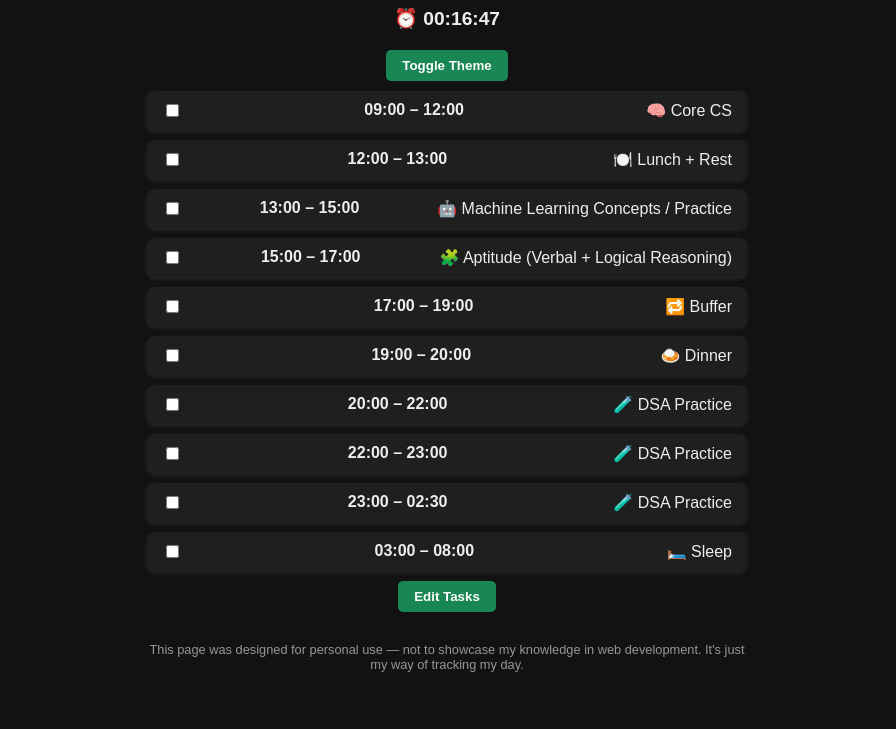
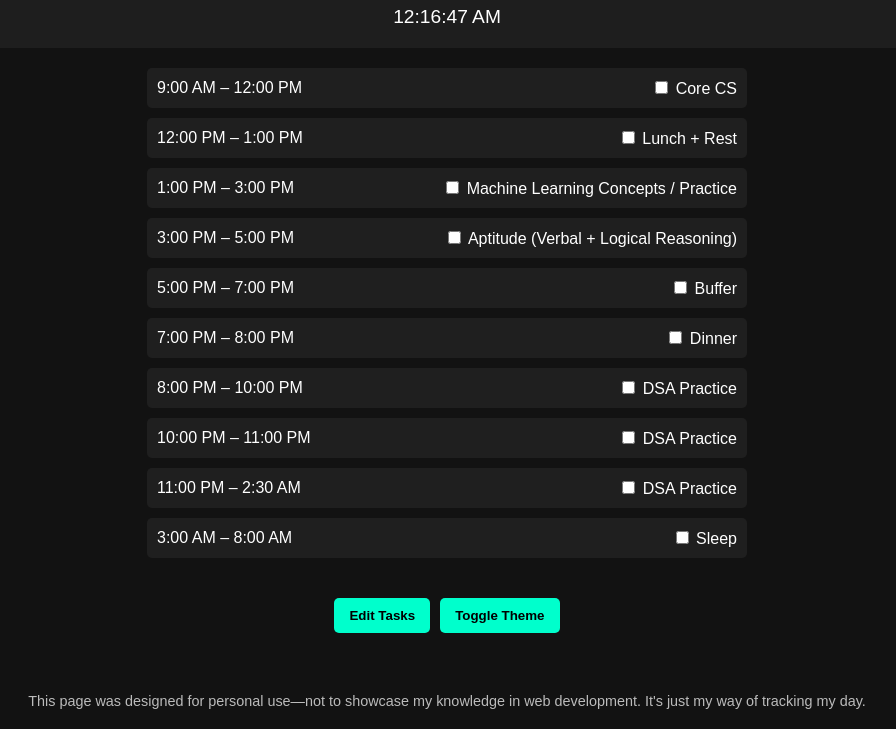
Before and after one commit to Abid1803/Schedule, a plain HTML site: page index.html in a window 1280 px wide. Shown: the part 94-823 px from the top of the page, without its empty margins (193-1089 px from the left). Before the commit the page ends 800 px from the top, so only its background shows below. Drawn offline with Linux system fonts and the light colour scheme.

Commit message:
Update index.html adjustments

```diff
--- a/index.html
+++ b/index.html
@@ -2,109 +2,111 @@
 <html lang="en">
 <head>
   <meta charset="UTF-8" />
-  <meta name="viewport" content="width=device-width, initial-scale=1.0"/>
-  <title>Live Daily Schedule</title>
+  <meta name="viewport" content="width=device-width, initial-scale=1.0" />
+  <title>My Daily Schedule</title>
   <style>
-    :root {
-      --bg-light: #f4f4f4;
-      --bg-dark: #121212;
-      --text-light: #333;
-      --text-dark: #eee;
-      --card-light: white;
-      --card-dark: #1f1f1f;
-      --highlight: #198754;
+    body {
+      font-family: Arial, sans-serif;
+      margin: 0;
+      padding: 0;
+      background-color: #121212;
+      color: #ffffff;
+      display: flex;
+      flex-direction: column;
+      align-items: center;
     }
 
-    body {
-      font-family: Arial, sans-serif;
+    header {
+      width: 100%;
       padding: 20px;
-      max-width: 600px;
-      margin: auto;
-      transition: background 0.3s, color 0.3s;
-    }
-
-    body.light {
-      background: var(--bg-light);
-      color: var(--text-light);
-    }
-
-    body.dark {
-      background: var(--bg-dark);
-      color: var(--text-dark);
-    }
-
-    h1 {
       text-align: center;
+      background-color: #1e1e1e;
+      position: sticky;
+      top: 0;
+      z-index: 1000;
     }
 
     .clock {
-      text-align: center;
       font-size: 1.2em;
-      margin-bottom: 20px;
-      font-weight: bold;
+      margin-top: 5px;
+    }
+
+    .schedule {
+      width: 90%;
+      max-width: 600px;
+      margin: 20px auto;
     }
 
     .task {
-      padding: 10px 15px;
-      margin: 10px 0;
-      border-radius: 8px;
       display: flex;
       justify-content: space-between;
       align-items: center;
-      transition: background 0.3s, box-shadow 0.3s;
-      flex-wrap: wrap;
+      background-color: #1f1f1f;
+      margin-bottom: 10px;
+      padding: 10px;
+      border-radius: 5px;
     }
 
-    .light .task {
-      background: var(--card-light);
-      box-shadow: 0 2px 4px rgba(0,0,0,0.1);
+    .task .time {
+      text-align: left;
+      flex: 1;
     }
 
-    .dark .task {
-      background: var(--card-dark);
-      box-shadow: 0 2px 4px rgba(255,255,255,0.1);
+    .task .activity {
+      text-align: right;
+      flex: 2;
     }
 
     .current {
-      border-left: 5px solid var(--highlight);
-      font-weight: bold;
+      background-color: #333333;
+      border: 2px solid #00ffcc;
     }
 
-    .time {
-      font-weight: bold;
+    .footer {
+      margin-top: 40px;
+      padding: 20px;
+      text-align: center;
+      color: #bbbbbb;
+      font-size: 0.9em;
     }
 
-    .toggle-btn, .save-btn, .edit-btn {
-      margin: 10px auto;
-      display: block;
-      padding: 8px 16px;
-      border: none;
-      border-radius: 5px;
-      background-color: #198754;
-      color: white;
-      cursor: pointer;
-      font-weight: bold;
+    .buttons {
+      margin-top: 10px;
+      display: flex;
+      justify-content: center;
+      gap: 10px;
     }
 
-    #editorContainer {
+    .hidden {
       display: none;
+    }
+
+    .edit-area {
+      width: 90%;
+      max-width: 600px;
       margin-top: 20px;
     }
 
     textarea {
       width: 100%;
-      height: 120px;
-      border-radius: 8px;
+      height: 200px;
       padding: 10px;
-      font-family: monospace;
-      font-size: 0.9em;
+      font-size: 1em;
+      background-color: #1f1f1f;
+      color: #fff;
+      border: 1px solid #555;
+      border-radius: 5px;
+      resize: vertical;
     }
 
-    footer {
-      margin-top: 30px;
-      text-align: center;
-      font-size: 0.8em;
-      opacity: 0.6;
+    button {
+      padding: 10px 15px;
+      background-color: #00ffcc;
+      border: none;
+      color: #000;
+      font-weight: bold;
+      border-radius: 5px;
+      cursor: pointer;
     }
 
     @media (max-width: 600px) {
@@ -112,156 +114,141 @@
         flex-direction: column;
         align-items: flex-start;
       }
+
+      .task .time, .task .activity {
+        text-align: left;
+        width: 100%;
+      }
     }
   </style>
 </head>
 <body>
-  <h1>📅 Your Live Schedule</h1>
-  <div class="clock" id="clock"></div>
-  <button class="toggle-btn" onclick="toggleTheme()">Toggle Theme</button>
-  <div id="schedule"></div>
-  <button class="edit-btn" onclick="toggleEditor()">Edit Tasks</button>
+  <header>
+    <h1>My Daily Schedule</h1>
+    <div class="clock" id="clock"></div>
+  </header>
+  <div class="schedule" id="schedule"></div>
 
-  <div id="editorContainer">
-    <textarea id="customTasks" placeholder='Edit tasks here (format: "start - end - task")'>09:00 - 12:00 - 🧠 Core CS
-12:00 - 13:00 - 🍽️ Lunch + Rest
-13:00 - 15:00 - 🤖 Machine Learning Concepts / Practice
-15:00 - 17:00 - 🧩 Aptitude (Verbal + Logical Reasoning)
-17:00 - 19:00 - 🔁 Buffer
-19:00 - 20:00 - 🍛 Dinner
-20:00 - 22:00 - 🧪 DSA Practice
-22:00 - 23:00 - 🧪 DSA Practice
-23:00 - 02:30 - 🧪 DSA Practice
-03:00 - 08:00 - 🛏️ Sleep</textarea>
-    <button class="save-btn" onclick="updateScheduleFromInput()">Save Tasks</button>
+  <div class="buttons">
+    <button onclick="toggleEdit()">Edit Tasks</button>
+    <button onclick="toggleTheme()">Toggle Theme</button>
   </div>
 
-  <footer>
-    This page was designed for personal use — not to showcase my knowledge in web development. It's just my way of tracking my day.
-  </footer>
+  <div class="edit-area hidden" id="editArea">
+    <textarea id="taskInput"></textarea>
+    <button onclick="saveTasks()">Save</button>
+  </div>
+
+  <div class="footer">
+    This page was designed for personal use—not to showcase my knowledge in web development. It's just my way of tracking my day.
+  </div>
 
   <script>
-    let schedule = [];
+    const defaultTasks = `9:00 AM – 12:00 PM	Core CS
+12:00 PM – 1:00 PM	Lunch + Rest
+1:00 PM – 3:00 PM	Machine Learning Concepts / Practice
+3:00 PM – 5:00 PM	Aptitude (Verbal + Logical Reasoning)
+5:00 PM – 7:00 PM	Buffer
+7:00 PM – 8:00 PM	Dinner
+8:00 PM – 10:00 PM	DSA Practice
+10:00 PM – 11:00 PM	DSA Practice
+11:00 PM – 2:30 AM	DSA Practice
+3:00 AM – 8:00 AM	Sleep`;
 
-    function parseTasks(text) {
-      const lines = text.trim().split('\n');
-      return lines.map(line => {
-        const [start, end, ...taskParts] = line.split(' - ');
-        return { start: start.trim(), end: end.trim(), task: taskParts.join(' - ').trim(), completed: false };
-      });
-    }
+    const scheduleEl = document.getElementById("schedule");
+    const taskInput = document.getElementById("taskInput");
+    const editArea = document.getElementById("editArea");
 
-    function updateScheduleFromInput() {
-      const text = document.getElementById('customTasks').value;
-      schedule = parseTasks(text);
-      localStorage.setItem('schedule', JSON.stringify(schedule));
-      renderSchedule();
-      toggleEditor();
-    }
+    function loadTasks() {
+      let tasks = localStorage.getItem("tasks") || defaultTasks;
+      const taskLines = tasks.trim().split("\n");
+      scheduleEl.innerHTML = "";
+      const now = new Date();
+      const currentMinutes = now.getHours() * 60 + now.getMinutes();
 
-    function loadSchedule() {
-      const saved = localStorage.getItem('schedule');
-      if (saved) {
-        schedule = JSON.parse(saved);
-        document.getElementById('customTasks').value = schedule.map(e => `${e.start} - ${e.end} - ${e.task}`).join('\n');
-      } else {
-        updateScheduleFromInput();
+      for (let line of taskLines) {
+        const [time, activity] = line.split(/\t+/);
+        if (!time || !activity) continue;
+
+        const [startStr, endStr] = time.split("–").map(s => s.trim());
+        const startMinutes = parseTime(startStr);
+        const endMinutes = parseTime(endStr);
+
+        const taskEl = document.createElement("div");
+        taskEl.className = "task";
+        if (currentMinutes >= startMinutes && currentMinutes < endMinutes) {
+          taskEl.classList.add("current");
+          notify(`Current Task: ${activity}`);
+        }
+
+        taskEl.innerHTML = `
+          <div class="time">${time}</div>
+          <div class="activity">
+            <input type="checkbox" id="cb-${startMinutes}" ${isCheckedToday(startMinutes) ? "checked" : ""} onchange="toggleComplete(${startMinutes})"> ${activity}
+          </div>
+        `;
+
+        scheduleEl.appendChild(taskEl);
       }
     }
 
-    function toggleEditor() {
-      const editor = document.getElementById('editorContainer');
-      editor.style.display = editor.style.display === 'none' ? 'block' : 'none';
+    function parseTime(t) {
+      const [_, h, m, period] = t.match(/(\d{1,2})(?::(\d{2}))?\s*(AM|PM)/i);
+      let hour = parseInt(h);
+      let minute = parseInt(m || 0);
+      if (period.toUpperCase() === "PM" && hour !== 12) hour += 12;
+      if (period.toUpperCase() === "AM" && hour === 12) hour = 0;
+      return hour * 60 + minute;
     }
 
-    function toggleTaskCompletion(index) {
-      schedule[index].completed = !schedule[index].completed;
-      localStorage.setItem('schedule', JSON.stringify(schedule));
-      renderSchedule();
+    function toggleEdit() {
+      editArea.classList.toggle("hidden");
+      taskInput.value = localStorage.getItem("tasks") || defaultTasks;
     }
 
-    let lastNotifiedTask = null;
+    function saveTasks() {
+      localStorage.setItem("tasks", taskInput.value);
+      editArea.classList.add("hidden");
+      loadTasks();
+    }
 
-    function notifyTaskChange(currentTask) {
-      if (Notification && Notification.permission === 'granted' && currentTask !== lastNotifiedTask) {
-        new Notification('New Task Started', { body: currentTask });
-        lastNotifiedTask = currentTask;
+    function toggleTheme() {
+      document.body.classList.toggle("light-theme");
+    }
+
+    function notify(message) {
+      if (Notification.permission === "granted") {
+        new Notification(message);
+      } else if (Notification.permission !== "denied") {
+        Notification.requestPermission().then(permission => {
+          if (permission === "granted") new Notification(message);
+        });
       }
+    }
+
+    function toggleComplete(id) {
+      const completed = JSON.parse(localStorage.getItem("completed") || "{}");
+      const today = new Date().toDateString();
+      if (!completed[today]) completed[today] = {};
+      completed[today][id] = !completed[today][id];
+      localStorage.setItem("completed", JSON.stringify(completed));
+    }
+
+    function isCheckedToday(id) {
+      const completed = JSON.parse(localStorage.getItem("completed") || "{}");
+      const today = new Date().toDateString();
+      return completed[today] && completed[today][id];
     }
 
     function updateClock() {
       const now = new Date();
-      const hours = String(now.getHours()).padStart(2, '0');
-      const minutes = String(now.getMinutes()).padStart(2, '0');
-      const seconds = String(now.getSeconds()).padStart(2, '0');
-      document.getElementById("clock").textContent = `⏰ ${hours}:${minutes}:${seconds}`;
-
-      if (hours === '08' && minutes === '00' && seconds === '00') {
-        schedule.forEach(task => task.completed = false);
-        localStorage.setItem('schedule', JSON.stringify(schedule));
-        renderSchedule();
-      }
+      document.getElementById("clock").innerText = now.toLocaleTimeString();
     }
 
-    function getCurrentTask() {
-      const now = new Date();
-      let currentHour = now.getHours();
-      let currentMinute = now.getMinutes();
-      const currentTime = currentHour * 60 + currentMinute;
+    setInterval(updateClock, 1000);
+    updateClock();
 
-      return schedule.map((entry) => {
-        let [sh, sm] = entry.start.split(":").map(Number);
-        let [eh, em] = entry.end.split(":").map(Number);
-        let start = sh * 60 + sm;
-        let end = eh * 60 + em;
-
-        if (end < start) end += 24 * 60;
-
-        const active =
-          (currentTime >= start && currentTime < end) ||
-          (start > end && (currentTime >= start || currentTime < end));
-
-        return {
-          ...entry,
-          isCurrent: active,
-        };
-      });
-    }
-
-    function renderSchedule() {
-      const container = document.getElementById("schedule");
-      container.innerHTML = "";
-
-      const enriched = getCurrentTask();
-      enriched.forEach((entry, index) => {
-        const div = document.createElement("div");
-        div.className = "task" + (entry.isCurrent ? " current" : "");
-        div.innerHTML = `
-          <input type="checkbox" ${entry.completed ? 'checked' : ''} onclick="toggleTaskCompletion(${index})" />
-          <span class="time">${entry.start} – ${entry.end}</span> <span>${entry.task}</span>
-        `;
-        container.appendChild(div);
-
-        if (entry.isCurrent) notifyTaskChange(entry.task);
-      });
-    }
-
-    function toggleTheme() {
-      const current = document.body.classList.contains("dark") ? "dark" : "light";
-      const next = current === "dark" ? "light" : "dark";
-      document.body.classList.remove(current);
-      document.body.classList.add(next);
-      localStorage.setItem("theme", next);
-    }
-
-    const savedTheme = localStorage.getItem("theme") || "dark";
-    document.body.classList.add(savedTheme);
-    if (Notification && Notification.permission !== 'granted') Notification.requestPermission();
-    loadSchedule();
-    renderSchedule();
-    updateClock();
-    setInterval(renderSchedule, 60000);
-    setInterval(updateClock, 1000);
+    loadTasks();
   </script>
 </body>
 </html>
```
